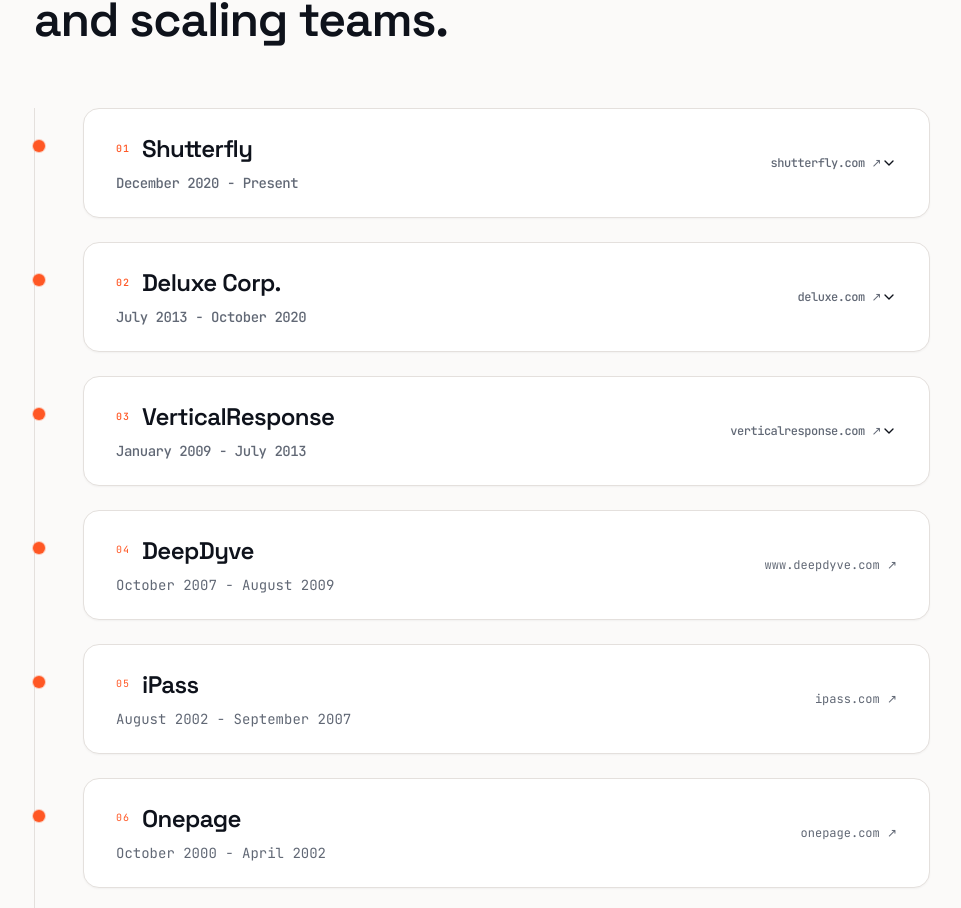
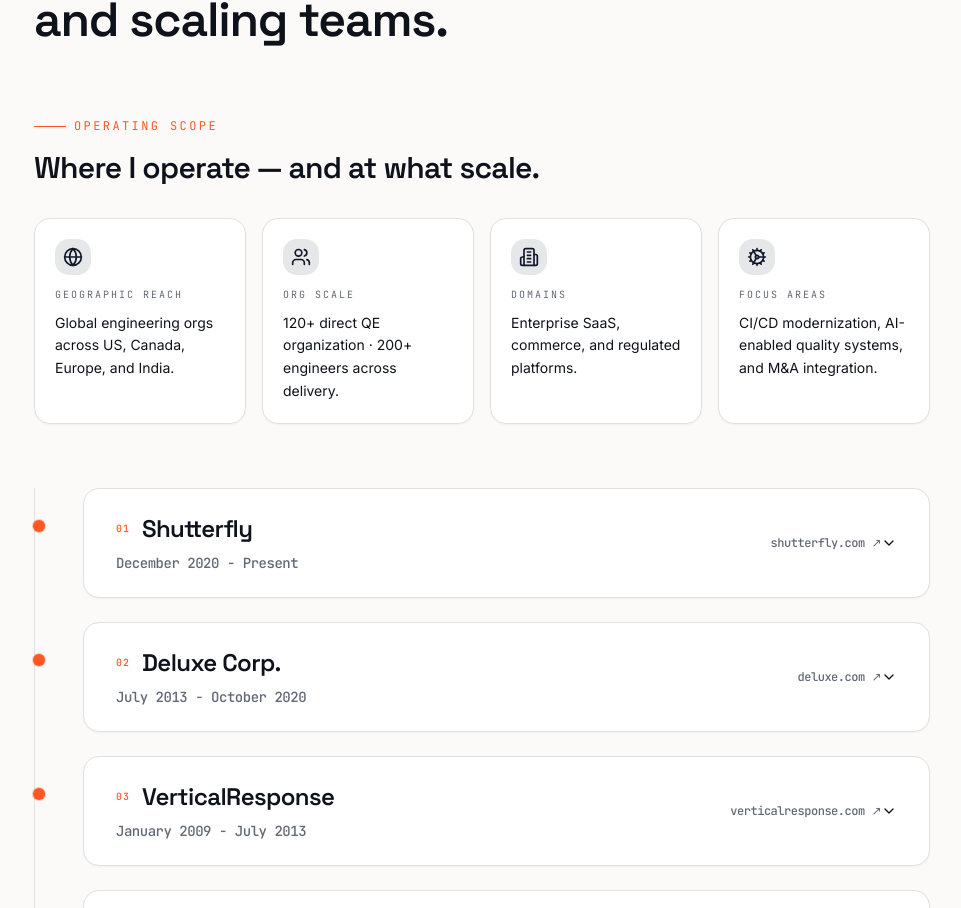
Before and after one commit to ateymurazov/alextnow.com, a React (Vite) app: page / in a window 1280 px wide. Shown: the part 4761-5669 px from the top of the page, without its empty margins (302-1263 px from the left). Built offline with nearby package versions, Linux system fonts and the light colour scheme.

Commit message:
Changes
Co-authored-by: ateymurazov <410739+ateymurazov@users.noreply.github.com>

```diff
--- a/src/components/Experience.tsx
+++ b/src/components/Experience.tsx
@@ -263,6 +263,8 @@ const Experience = () => {
       <div className="section-eyebrow">02 — Career</div>
       <h2 className="section-title">A timeline of building<br />and scaling teams.</h2>
 
+      <OperatingScope />
+
       <div className="relative pl-8 md:pl-12 border-l border-border">
         <Accordion type="multiple" className="w-full space-y-6">
           {experiences.map((exp, i) => {
```
